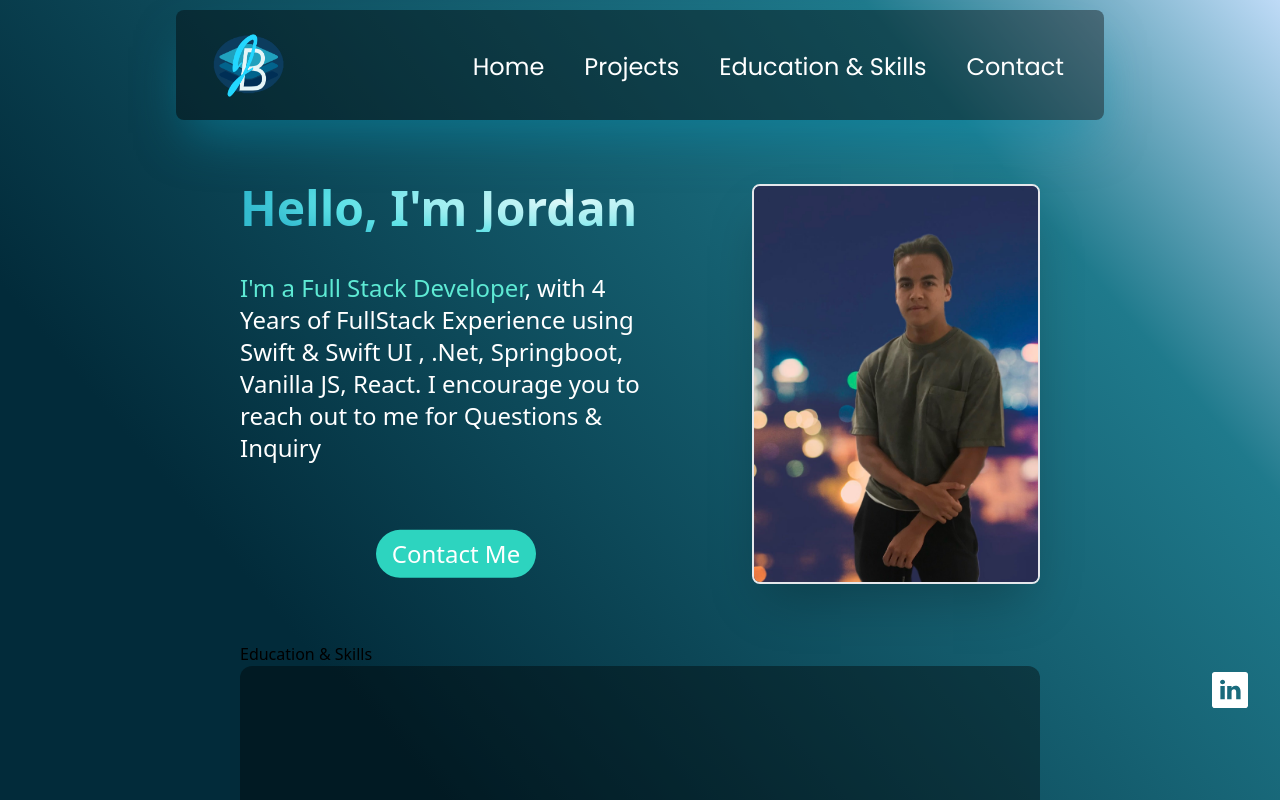
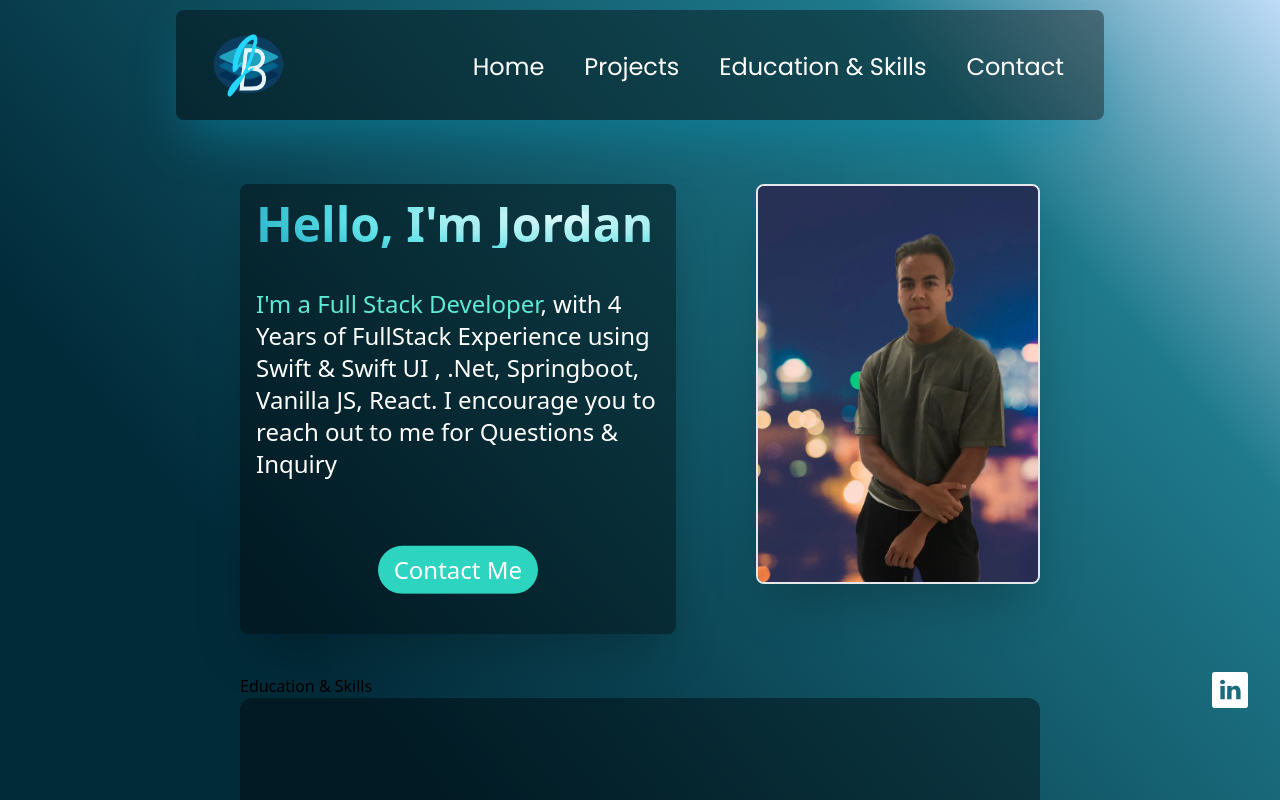
Before and after one commit to JordanBhar/DeveloperPortfolio, a React (Vite) app in the folder DevPortfolioWebsite/: page / in a window 1280 px wide. Shown: the top 800 px of the page. Built offline with nearby package versions, Linux system fonts and the light colour scheme; the HTML template or start-up script is replaced by a standard one.

Commit message:
Added Animations

```diff
--- a/DevPortfolioWebsite/src/components/Navbar.jsx
+++ b/DevPortfolioWebsite/src/components/Navbar.jsx
@@ -55,6 +55,7 @@ const Navbar = ({ educationRef, projectsRef, contactRef }) => {
                 spy={true}
                 smooth={true}
                 duration={500}
+                offset={-100}
                 className={`transition duration-700 ease-in-out hover:text-teal-300 hover:border-b-2 text-xl border-teal-300`}
                 onClick={() => {
                   closeMenu();
@@ -99,6 +100,7 @@ const Navbar = ({ educationRef, projectsRef, contactRef }) => {
                     spy={true}
                     smooth={true}
                     duration={500}
+                    offset={-100}
                     className={`transition duration-700 ease-in-out hover:text-teal-300 hover:border-b-2 text-[20px] border-teal-300`}
                     onClick={closeMenu}
                   >
--- a/DevPortfolioWebsite/src/constants/index.js
+++ b/DevPortfolioWebsite/src/constants/index.js
@@ -2,7 +2,7 @@ import {  linkedin  } from "../assets";
 
 export const navLinks = [
   {
-    id: "", //needs to be empty for routing purposes
+    id: "Home", //needs to be empty for routing purposes
     title: "Home",
   },
   {
--- a/DevPortfolioWebsite/src/index.css
+++ b/DevPortfolioWebsite/src/index.css
@@ -49,6 +49,7 @@
   -webkit-animation: slide-top 0.5s cubic-bezier(0.25, 0.46, 0.45, 0.94) both;
   animation: slide-top 0.5s cubic-bezier(0.25, 0.46, 0.45, 0.94) both;
 }
+
 
 
 
--- a/DevPortfolioWebsite/src/pages/Home.jsx
+++ b/DevPortfolioWebsite/src/pages/Home.jsx
@@ -12,7 +12,7 @@ const Home = () => {
 
           <div className="flex flex-col justify-center space-x-20 md:flex-row">
 
-            <div className="md:w-3/4 space-y-10">
+            <div className="md:w-3/4 space-y-10 bg-acrylic rounded-lg shadow-2xl p-4">
 
               <p className="text-5xl font-bold text-gradient">
                 Hello, I'm Jordan
```
Also changed, not shown: 1 other file (tests, documents, lock files or other folders).
